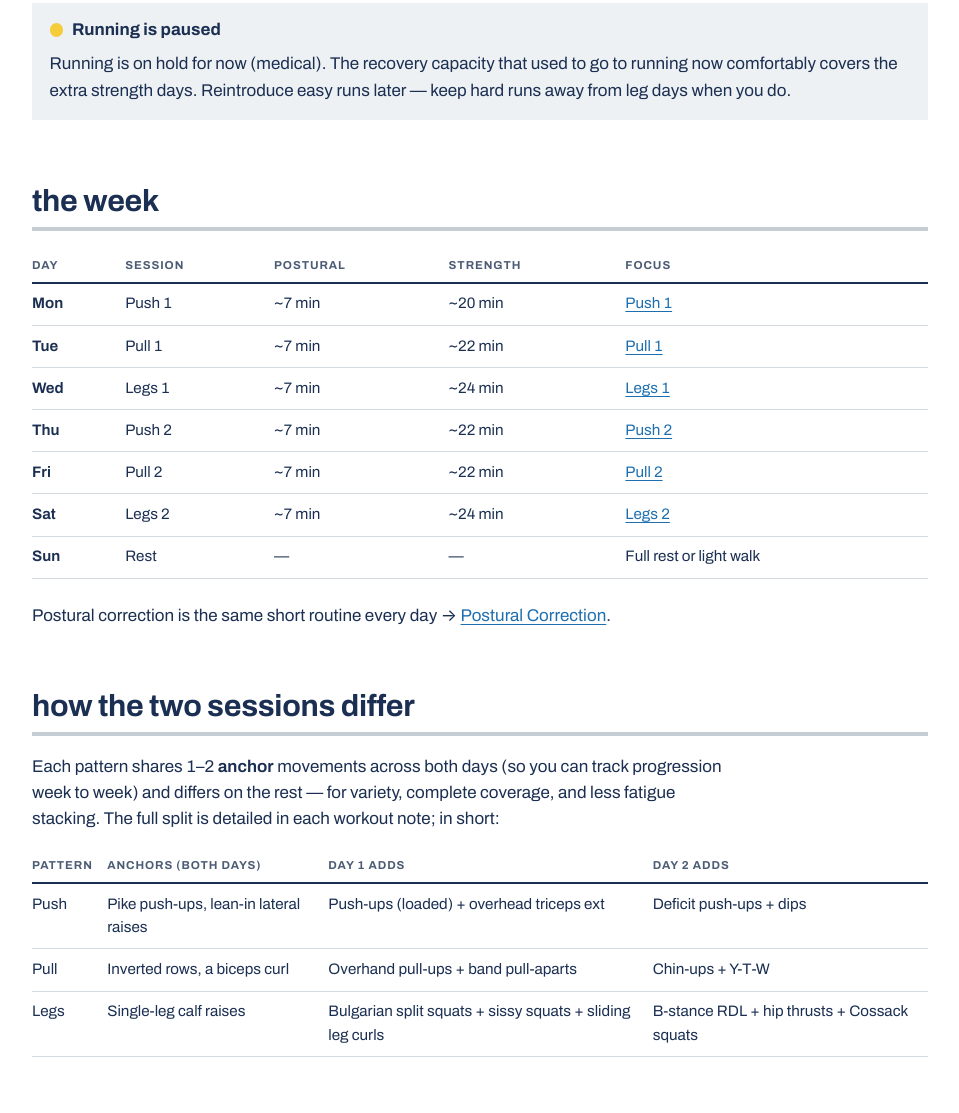
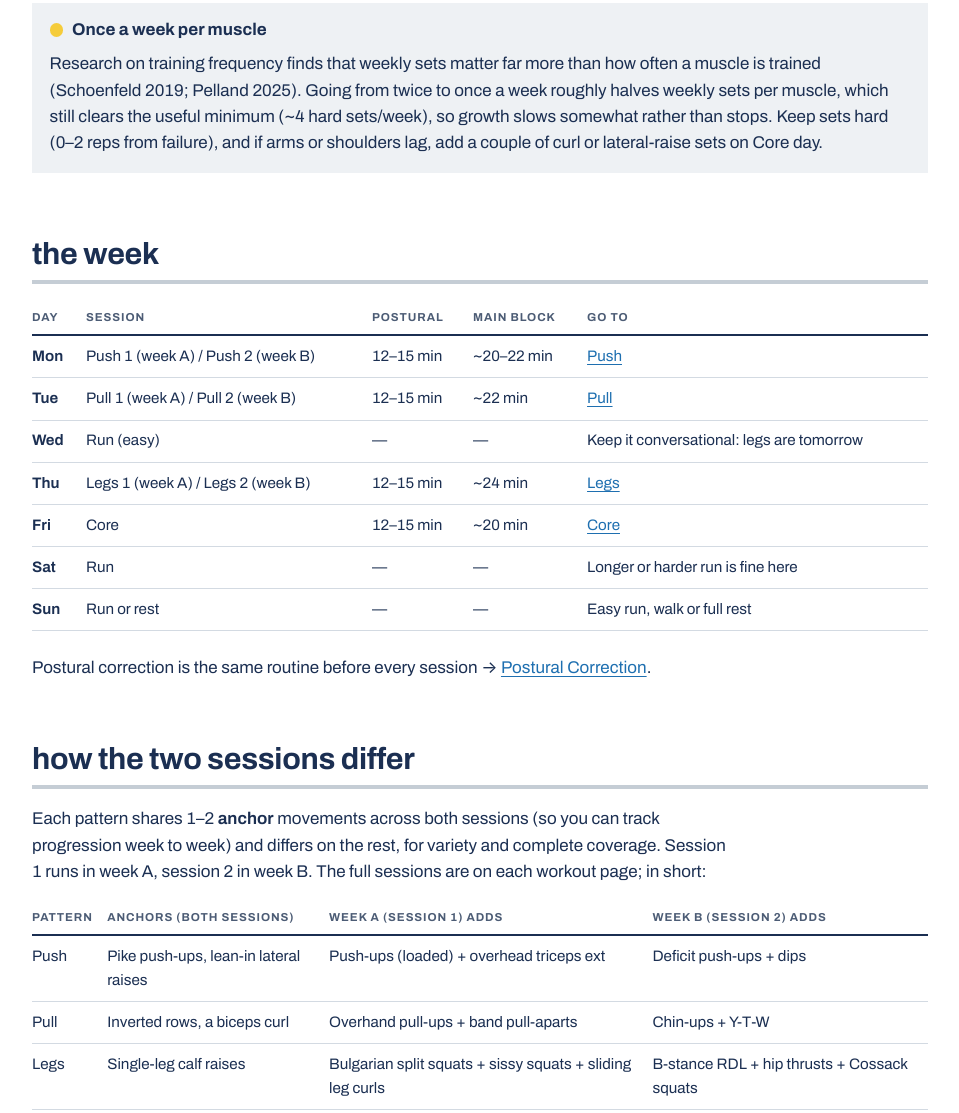
Before and after one commit to Ca-moes/exercice, a plain HTML site: page site/weekly-schedule.html in a window 1280 px wide. Shown: the part 534-1647 px from the top of the page, without its empty margins (40-999 px from the left). Drawn offline with Linux system fonts and the light colour scheme.

Commit message:
Move to a 4-day week: Push, Pull, Legs, Core + runs
Mon Push, Tue Pull, Thu Legs, Fri Core; Wed/Sat/Sun runs. Sessions 1 and 2
alternate weekly (odd ISO weeks = A); workout pages preselect this week's
session and home shows today's. Postural is 12–15 min before each session.
Weekly schedule rewritten with run-scheduling and frequency notes.

Co-Authored-By: Claude Opus 5.5 <noreply@anthropic.com>

```diff
--- a/site/style.css
+++ b/site/style.css
@@ -668,10 +668,13 @@ td.status-off::after { border: 2px solid var(--neutral); }
 .week-pull { --field: var(--pull); }
 .week-legs { --field: var(--legs); }
 .week-core { --field: var(--core); }
+.week-run { --field: var(--neutral); }
+.week-label { font-weight: 700; color: var(--ink-2); }
+.week-ab { display: block; font-size: 0.75rem; color: var(--ink-2); }
+.week li.is-today .week-ab, .week li.is-today .week-label { color: var(--on-field); }
 .week-day { display: block; font-size: 0.72rem; font-weight: 700; letter-spacing: 0.08em; text-transform: uppercase; color: var(--ink-2); }
-.week a, .week-rest span:last-child { font-weight: 700; color: var(--ink); text-decoration: none; }
+.week a { font-weight: 700; color: var(--ink); text-decoration: none; }
 .week a:hover { text-decoration: underline; }
-.week-rest span:last-child { color: var(--ink-2); }
 .week li.is-today { background: var(--field, var(--neutral)); }
 .week li.is-today .week-day, .week li.is-today a { color: var(--on-field); }
 .week-note { margin-top: 1rem; color: var(--ink-2); max-width: var(--col); }
--- a/site/weekly-schedule.html
+++ b/site/weekly-schedule.html
@@ -21,11 +21,11 @@
 <main>
 <section class="panel">
 <h2 id="overview">Overview</h2>
-<p>A 6-day Push / Pull / Legs split, each pattern trained <strong>twice per week</strong> (Push 1 / Pull 1 / Legs 1, then Push 2 / Pull 2 / Legs 2). Every session is a short, focused block — <strong>~7 min postural correction + ~20–25 min strength</strong> — done at home. Sunday is full rest.</p>
-<p>This replaced the old 3-day plan (Mon/Wed/Fri strength + Tue/Thu CrossFit + running). Training each muscle 2×/week drives more growth than 1×, and splitting the volume across two shorter sessions is what brings each workout back down to ~20–25 min instead of the 40–50 min the old single sessions were taking.</p>
+<p>A 4-day week at home: <strong>Push, Pull, Legs and Core, once each</strong>, with runs on the other days. Every session starts with the <strong>12–15 min postural routine</strong>, then ~20–30 min of strength (Core is ~20 min).</p>
+<p>Push, Pull and Legs each have two sessions that <strong>alternate weekly</strong>: week A does Push 1 / Pull 1 / Legs 1, week B does the 2s. The workout pages preselect the right one (odd ISO weeks are A). Alternating keeps the variety and full muscle coverage of both sessions while each pattern is trained once a week.</p>
 <aside class="callout note">
-<p class="callout-title">Running is paused</p>
-<p>Running is on hold for now (medical). The recovery capacity that used to go to running now comfortably covers the extra strength days. Reintroduce easy runs later — keep hard runs away from leg days when you do.</p>
+<p class="callout-title">Once a week per muscle</p>
+<p>Research on training frequency finds that weekly sets matter far more than how often a muscle is trained (Schoenfeld 2019; Pelland 2025). Going from twice to once a week roughly halves weekly sets per muscle, which still clears the useful minimum (~4 hard sets/week), so growth slows somewhat rather than stops. Keep sets hard (0–2 reps from failure), and if arms or shoulders lag, add a couple of curl or lateral-raise sets on Core day.</p>
 </aside>
 </section>
 <section class="panel">
@@ -36,94 +36,94 @@
 <th>Day</th>
 <th>Session</th>
 <th>Postural</th>
-<th>Strength</th>
-<th>Focus</th>
+<th>Main block</th>
+<th>Go to</th>
 </tr>
 </thead>
 <tbody>
 <tr>
 <td data-label="Day"><strong>Mon</strong></td>
-<td data-label="Session">Push 1</td>
-<td data-label="Postural">~7 min</td>
-<td data-label="Strength">~20 min</td>
-<td data-label="Focus"><a href="push.html#push-1-shoulders-triceps-long-head">Push 1</a></td>
+<td data-label="Session">Push 1 (week A) / Push 2 (week B)</td>
+<td data-label="Postural">12–15 min</td>
+<td data-label="Main block">~20–22 min</td>
+<td data-label="Go to"><a href="push.html">Push</a></td>
 </tr>
 <tr>
 <td data-label="Day"><strong>Tue</strong></td>
-<td data-label="Session">Pull 1</td>
-<td data-label="Postural">~7 min</td>
-<td data-label="Strength">~22 min</td>
-<td data-label="Focus"><a href="pull.html#pull-1-vertical-pull-rear-delts">Pull 1</a></td>
+<td data-label="Session">Pull 1 (week A) / Pull 2 (week B)</td>
+<td data-label="Postural">12–15 min</td>
+<td data-label="Main block">~22 min</td>
+<td data-label="Go to"><a href="pull.html">Pull</a></td>
 </tr>
 <tr>
 <td data-label="Day"><strong>Wed</strong></td>
-<td data-label="Session">Legs 1</td>
-<td data-label="Postural">~7 min</td>
-<td data-label="Strength">~24 min</td>
-<td data-label="Focus"><a href="legs.html#legs-1-quad-focus">Legs 1</a></td>
+<td data-label="Session">Run (easy)</td>
+<td data-label="Postural">—</td>
+<td data-label="Main block">—</td>
+<td data-label="Go to">Keep it conversational: legs are tomorrow</td>
 </tr>
 <tr>
 <td data-label="Day"><strong>Thu</strong></td>
-<td data-label="Session">Push 2</td>
-<td data-label="Postural">~7 min</td>
-<td data-label="Strength">~22 min</td>
-<td data-label="Focus"><a href="push.html#push-2-chest-stretch-dips">Push 2</a></td>
+<td data-label="Session">Legs 1 (week A) / Legs 2 (week B)</td>
+<td data-label="Postural">12–15 min</td>
+<td data-label="Main block">~24 min</td>
+<td data-label="Go to"><a href="legs.html">Legs</a></td>
 </tr>
 <tr>
 <td data-label="Day"><strong>Fri</strong></td>
-<td data-label="Session">Pull 2</td>
-<td data-label="Postural">~7 min</td>
-<td data-label="Strength">~22 min</td>
-<td data-label="Focus"><a href="pull.html#pull-2-chin-ups-biceps">Pull 2</a></td>
+<td data-label="Session">Core</td>
+<td data-label="Postural">12–15 min</td>
+<td data-label="Main block">~20 min</td>
+<td data-label="Go to"><a href="core.html">Core</a></td>
 </tr>
 <tr>
 <td data-label="Day"><strong>Sat</strong></td>
-<td data-label="Session">Legs 2</td>
-<td data-label="Postural">~7 min</td>
-<td data-label="Strength">~24 min</td>
-<td data-label="Focus"><a href="legs.html#legs-2-posterior-chain-glutes">Legs 2</a></td>
+<td data-label="Session">Run</td>
+<td data-label="Postural">—</td>
+<td data-label="Main block">—</td>
+<td data-label="Go to">Longer or harder run is fine here</td>
 </tr>
 <tr>
 <td data-label="Day"><strong>Sun</strong></td>
-<td data-label="Session">Rest</td>
+<td data-label="Session">Run or rest</td>
 <td data-label="Postural">—</td>
-<td data-label="Strength">—</td>
-<td data-label="Focus">Full rest or light walk</td>
+<td data-label="Main block">—</td>
+<td data-label="Go to">Easy run, walk or full rest</td>
 </tr>
 </tbody>
 </table>
-<p>Postural correction is the same short routine every day → <a href="postural.html">Postural Correction</a>.</p>
+<p>Postural correction is the same routine before every session → <a href="postural.html">Postural Correction</a>.</p>
 </section>
 <section class="panel">
 <h2 id="how-the-two-sessions-differ">How the two sessions differ</h2>
-<p>Each pattern shares 1–2 <strong>anchor</strong> movements across both days (so you can track progression week to week) and differs on the rest — for variety, complete coverage, and less fatigue stacking. The full split is detailed in each workout note; in short:</p>
+<p>Each pattern shares 1–2 <strong>anchor</strong> movements across both sessions (so you can track progression week to week) and differs on the rest, for variety and complete coverage. Session 1 runs in week A, session 2 in week B. The full sessions are on each workout page; in short:</p>
 <table class="data">
 <thead>
 <tr>
 <th>Pattern</th>
-<th>Anchors (both days)</th>
-<th>Day 1 adds</th>
-<th>Day 2 adds</th>
+<th>Anchors (both sessions)</th>
+<th>Week A (session 1) adds</th>
+<th>Week B (session 2) adds</th>
 </tr>
 </thead>
 <tbody>
 <tr>
 <td data-label="Pattern">Push</td>
-<td data-label="Anchors (both days)">Pike push-ups, lean-in lateral raises</td>
-<td data-label="Day 1 adds">Push-ups (loaded) + overhead triceps ext</td>
-<td data-label="Day 2 adds">Deficit push-ups + dips</td>
+<td data-label="Anchors (both sessions)">Pike push-ups, lean-in lateral raises</td>
+<td data-label="Week A (session 1) adds">Push-ups (loaded) + overhead triceps ext</td>
+<td data-label="Week B (session 2) adds">Deficit push-ups + dips</td>
 </tr>
 <tr>
 <td data-label="Pattern">Pull</td>
-<td data-label="Anchors (both days)">Inverted rows, a biceps curl</td>
-<td data-label="Day 1 adds">Overhand pull-ups + band pull-aparts</td>
-<td data-label="Day 2 adds">Chin-ups + Y-T-W</td>
+<td data-label="Anchors (both sessions)">Inverted rows, a biceps curl</td>
+<td data-label="Week A (session 1) adds">Overhand pull-ups + band pull-aparts</td>
+<td data-label="Week B (session 2) adds">Chin-ups + Y-T-W</td>
 </tr>
 <tr>
 <td data-label="Pattern">Legs</td>
-<td data-label="Anchors (both days)">Single-leg calf raises</td>
-<td data-label="Day 1 adds">Bulgarian split squats + sissy squats + sliding leg curls</td>
-<td data-label="Day 2 adds">B-stance RDL + hip thrusts + Cossack squats</td>
+<td data-label="Anchors (both sessions)">Single-leg calf raises</td>
+<td data-label="Week A (session 1) adds">Bulgarian split squats + sissy squats + sliding leg curls</td>
+<td data-label="Week B (session 2) adds">B-stance RDL + hip thrusts + Cossack squats</td>
 </tr>
 </tbody>
 </table>
@@ -135,9 +135,9 @@
 <section class="panel">
 <h2 id="training-load-notes">Training Load Notes</h2>
 <ul>
-<li>The split is high-frequency but <strong>low per-session volume</strong> — each muscle gets ~4 short sets twice a week. That's easier to recover from than one long brutal session, even at 6 days.</li>
-<li>Sleep and food are the limiter on 6 days/week. If you're run down, the fix is a rest day, not pushing through.</li>
-<li>Keep one genuine rest day (Sunday). If fatigue accumulates mid-week, take a second easy/rest day — frequency is forgiving; chronic under-recovery is not.</li>
+<li><strong>Runs around leg day:</strong> keep Wednesday easy and put hard or long runs on Saturday/Sunday. On Thursday, lift first and run after, or leave 6+ hours between them; aerobic work only blunts leg performance for the next several hours, and lifting first gave better lower-body strength gains (Murlasits 2018). Runs after Push, Pull or Core days are fine.</li>
+<li>Adding running doesn't cost muscle size or max strength in the research (Schumann 2022); the main thing to protect is recovery. Sleep and food are the limiter. If you're run down, drop a run before dropping a lifting day.</li>
+<li>Keep at least one genuinely easy day a week (Sunday works: easy run, walk or rest).</li>
 <li><strong>Groin:</strong> train as normal for now, but scale or substitute the moves flagged in <a href="legs.html">Leg Workout</a> if the right inner-groin area flares. Revisit after the physio visit.</li>
 </ul>
 </section>
```
Also changed, not shown: site/index.html (+14 -14 lines), site/legs.html (+3 -3 lines), site/postural.html (+2 -2 lines), site/pull.html (+3 -3 lines), site/push.html (+3 -3 lines), site/site.js (+15 -3 lines).
